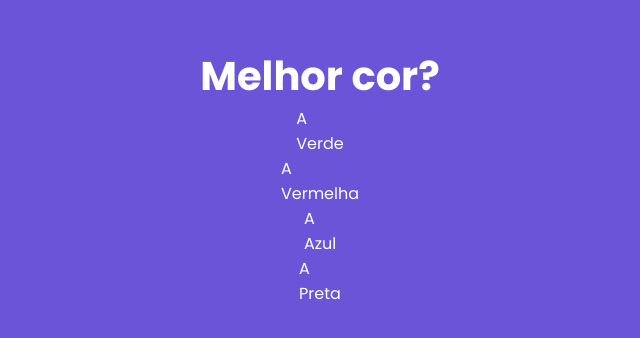
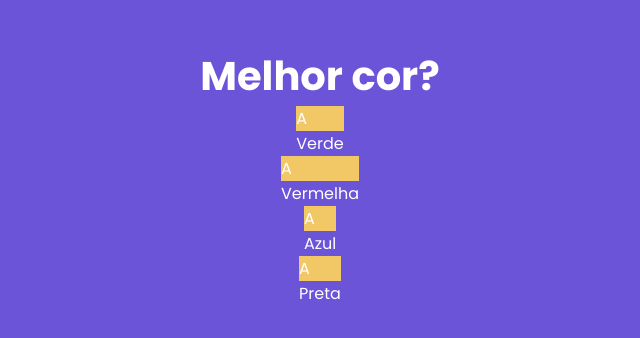
Before and after one commit to laerthnardelli/curso-nextjs, a Next.js app in the folder quiz/: page / in a window 1280 px wide. Shown: the part 224-562 px from the top of the page, without its empty margins (320-960 px from the left). Built offline with nearby package versions, Linux system fonts and the light colour scheme.

Commit message:
Component "Resposta" #02

```diff
--- a/quiz/components/Questao.tsx
+++ b/quiz/components/Questao.tsx
@@ -15,10 +15,11 @@ export default function Questao(props: QuestaoProps) {
     return questao.respostas.map((resposta, i) => {
       return (
         <Resposta
+          key={i}
           valor={resposta}
           indice={i}
           letra={"A"}
-          corLetra={"#F2C866"} />
+          corFundoLetra={"#F2C866"} />
       )
     })
   }
--- a/quiz/components/Resposta.tsx
+++ b/quiz/components/Resposta.tsx
@@ -5,7 +5,7 @@ interface RespostaProps {
   valor: RespostaModel
   indice: number
   letra: string
-  corLetra: string
+  corFundoLetra: string
 }
 
 export default function Resposta(props: RespostaProps) {
@@ -15,7 +15,7 @@ export default function Resposta(props: RespostaProps) {
     <div className={styles.resposta}>
       <div className={styles.conteudoResposta}>
         <div className={styles.frente}>
-          <div className={styles.letra}>
+          <div className={styles.letra} style={{ backgroundColor: props.corFundoLetra}}>
             {props.letra}
           </div>
           <div className={styles.valor}>
```
